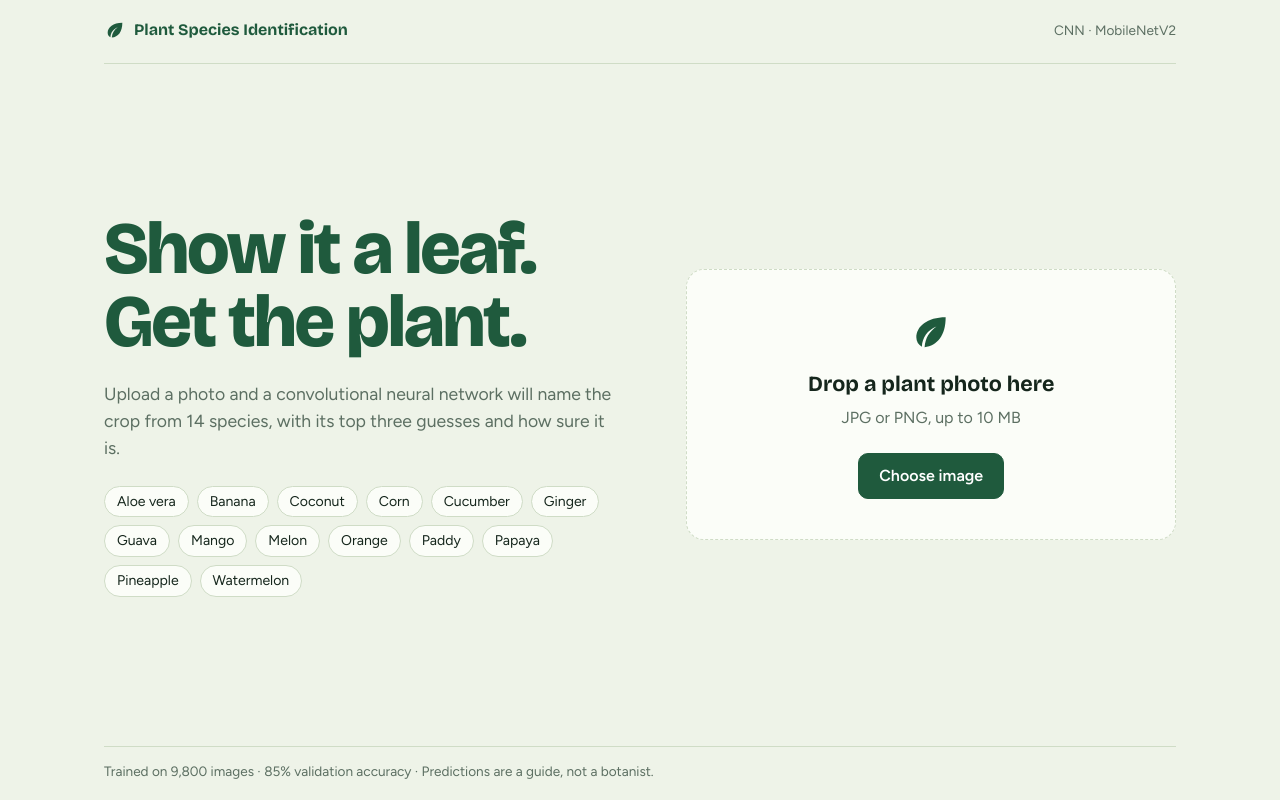
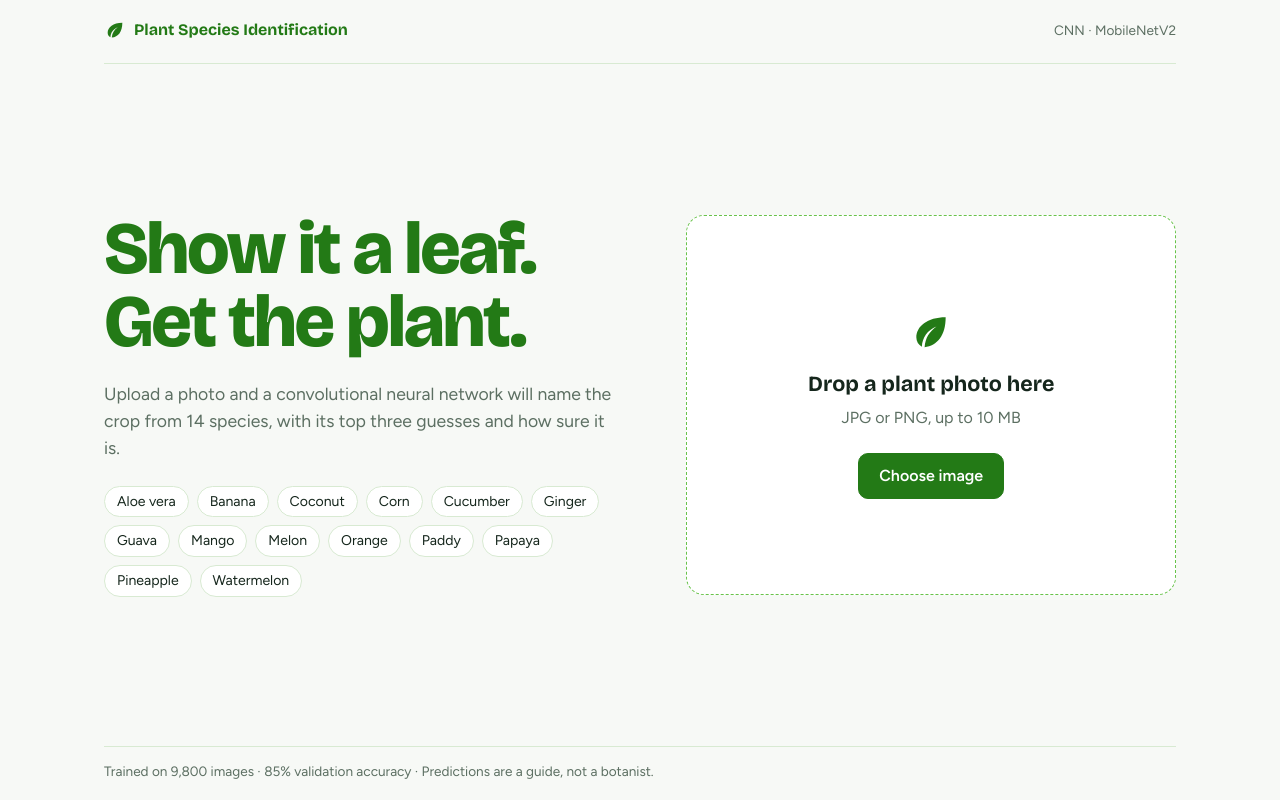
Before and after one commit to Mukunda3187/Plant-Species-Identification, a React (Vite) app in the folder frontend/: page / in a window 1280 px wide. Built offline with nearby package versions, Linux system fonts and the light colour scheme.

Commit message:
Update styles.css

```diff
--- a/frontend/src/styles.css
+++ b/frontend/src/styles.css
@@ -1,11 +1,11 @@
 :root {
-  --paper: #eef3e8;
-  --panel: #fbfdf8;
+  --paper: #f7f9f6;
+  --panel: #ffffff;
   --ink: #15261c;
   --muted: #5c6f62;
-  --chlorophyll: #1f5a3d;
-  --leaf: #6aa84f;
-  --line: #cfdcc6;
+  --chlorophyll: #237a16;
+  --leaf: #68c34a;
+  --line: #d8ead2;
   --warn: #8a5a12;
   --err: #a1342a;
 }
@@ -104,6 +104,16 @@ button {
   min-height: 0;
 }
 
+/* SPECIMEN / UPLOAD SECTION */
+
+.specimen {
+  width: 100%;
+  display: flex;
+  flex-direction: column;
+  align-items: center;
+  justify-content: center;
+}
+
 h1 {
   font-size: clamp(2.6rem, 6vw, 4.6rem);
   line-height: 1;
@@ -137,37 +147,38 @@ h1 {
   background: var(--panel);
 }
 
-/* UPLOAD AREA */
-
-.specimen {
-  display: flex;
-  flex-direction: column;
-  justify-content: center;
-}
-
-.drop,
-.card {
-  background: var(--panel);
-  border: 1.5px solid var(--line);
-  border-radius: 18px;
-}
+/* UPLOAD BOX */
 
 .drop {
+  width: 100%;
+  min-height: 380px;
+
   display: flex;
   flex-direction: column;
   align-items: center;
   justify-content: center;
+
   text-align: center;
+
   gap: 4px;
-  padding: clamp(24px, 5vh, 48px) 24px;
-  border-style: dashed;
+
+  padding: 40px 24px;
+
+  background: var(--panel);
+
+  border: 1.5px dashed #68c34a;
+  border-radius: 18px;
+
   color: var(--chlorophyll);
-  transition: background 0.15s, border-color 0.15s;
+
+  transition:
+    background 0.15s,
+    border-color 0.15s;
 }
 
 .drop.over {
   background: #f0f8e8;
-  border-color: var(--leaf);
+  border-color: var(--chlorophyll);
 }
 
 .drop-title {
@@ -179,7 +190,11 @@ h1 {
 }
 
 .drop .btn {
-  margin-top: 18px;
+  display: flex;
+  align-items: center;
+  justify-content: center;
+
+  margin: 18px auto 0;
 }
 
 .muted {
@@ -194,7 +209,11 @@ h1 {
 /* RESULT CARD */
 
 .card {
+  width: 100%;
   padding: 14px;
+  background: var(--panel);
+  border: 1.5px solid var(--line);
+  border-radius: 18px;
   max-height: 100%;
   overflow: hidden;
 }
@@ -219,16 +238,22 @@ h1 {
 .btn {
   background: var(--chlorophyll);
   color: #fff;
+
   border: 1.5px solid var(--chlorophyll);
+
   padding: 10px 20px;
+
   border-radius: 10px;
+
   font-weight: 600;
+
   cursor: pointer;
+
   transition: background 0.15s;
 }
 
 .btn:hover:not(:disabled) {
-  background: #174630;
+  background: #1a6410;
 }
 
 .btn:disabled {
@@ -267,10 +292,15 @@ h1 {
 .note {
   margin: 12px 0 0;
   padding: 8px 12px;
+
   border-left: 3px solid var(--warn);
+
   background: #f6efdc;
+
   color: var(--warn);
+
   font-size: 0.92rem;
+
   border-radius: 0 8px 8px 0;
 }
 
@@ -280,30 +310,42 @@ h1 {
   list-style: none;
   padding: 0;
   margin: 14px 0;
+
   display: grid;
   gap: 8px;
 }
 
 .bars li {
   display: grid;
+
   grid-template-columns: 96px 1fr 52px;
+
   align-items: center;
+
   gap: 10px;
+
   font-size: 0.92rem;
 }
 
 .track {
   height: 10px;
+
   background: #e2ebda;
+
   border-radius: 6px;
+
   overflow: hidden;
 }
 
 .fill {
   display: block;
+
   height: 100%;
+
   background: #a9c99a;
+
   border-radius: 6px;
+
   transition: width 0.6s cubic-bezier(0.2, 0.7, 0.2, 1);
 }
 
@@ -313,13 +355,17 @@ h1 {
 
 .bar-val {
   text-align: right;
+
   font-variant-numeric: tabular-nums;
+
   color: var(--muted);
 }
 
 .error {
   margin: 10px 0 0;
+
   color: var(--err);
+
   font-weight: 500;
 }
 
@@ -327,13 +373,17 @@ h1 {
 
 .foot {
   flex-shrink: 0;
+
   padding-top: 14px;
+
   border-top: 1px solid var(--line);
+
   color: var(--muted);
+
   font-size: 0.85rem;
 }
 
-/* TABLET / SMALL SCREEN */
+/* TABLET */
 
 @media (max-width: 860px) {
   .page {
@@ -346,8 +396,11 @@ h1 {
 
   .layout {
     grid-template-columns: 1fr;
+
     gap: 12px;
+
     padding: 12px 0;
+
     overflow: hidden;
   }
 
@@ -357,15 +410,19 @@ h1 {
 
   .lede {
     margin: 10px 0 12px;
+
     font-size: 0.95rem;
   }
 
   .chips {
     max-height: 58px;
+
     overflow: hidden;
   }
 
   .drop {
+    min-height: 300px;
+
     padding: 22px 18px;
   }
 
@@ -378,7 +435,7 @@ h1 {
   }
 }
 
-/* VERY SMALL SCREENS */
+/* SMALL HEIGHT SCREENS */
 
 @media (max-height: 700px) {
   .page {
@@ -399,6 +456,8 @@ h1 {
   }
 
   .drop {
+    min-height: 280px;
+
     padding: 18px;
   }
 
@@ -408,6 +467,7 @@ h1 {
 
   .label {
     padding-top: 10px;
+
     margin-top: 10px;
   }
 
```
